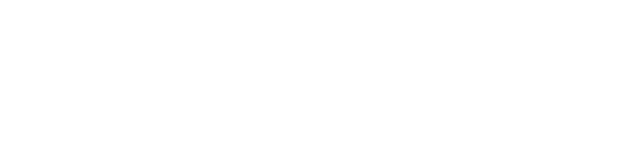
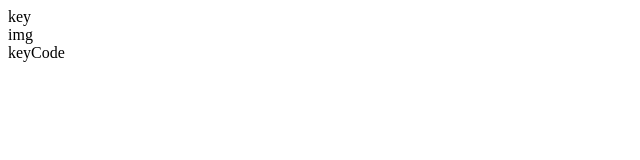
Before and after one commit to DariaRaiRai/KeyCodeGenerator, a plain HTML site: page index.html in a window 1280 px wide. Shown: the whole page, without its empty margins (0-640 px from the left). Drawn offline with Linux system fonts and the light colour scheme.

Commit message:
add sections in index.html

```diff
--- a/index.html
+++ b/index.html
@@ -7,6 +7,13 @@
     <title>Key Code Generator</title>
 </head>
 <body>
+    <section>
+        <div class="container">
+            <div class="key">key</div>
+            <div class="arrow">img</div>
+            <div class="keyCode">keyCode</div>
+        </div>
+    </section>
 
 </body>
 </html>
```
